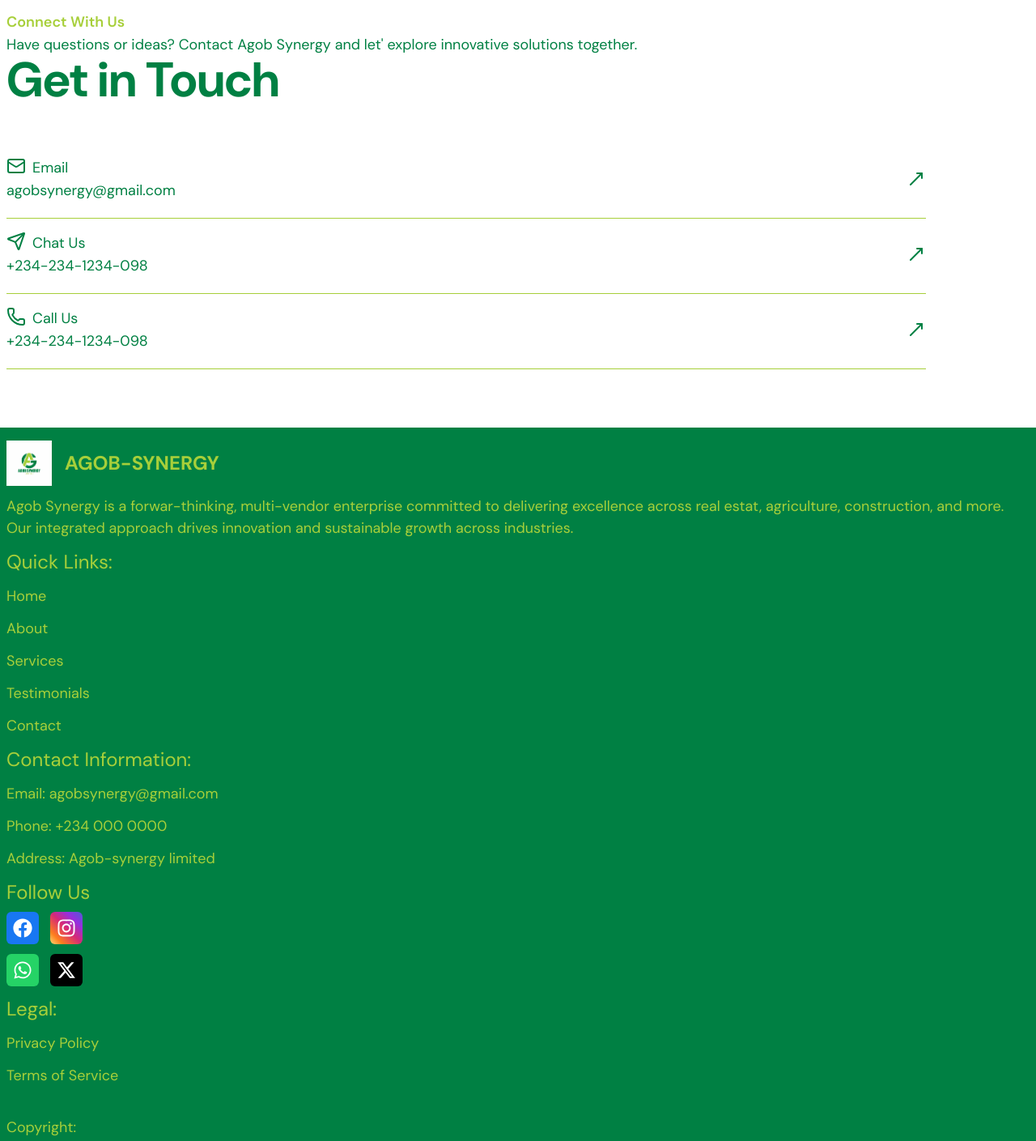
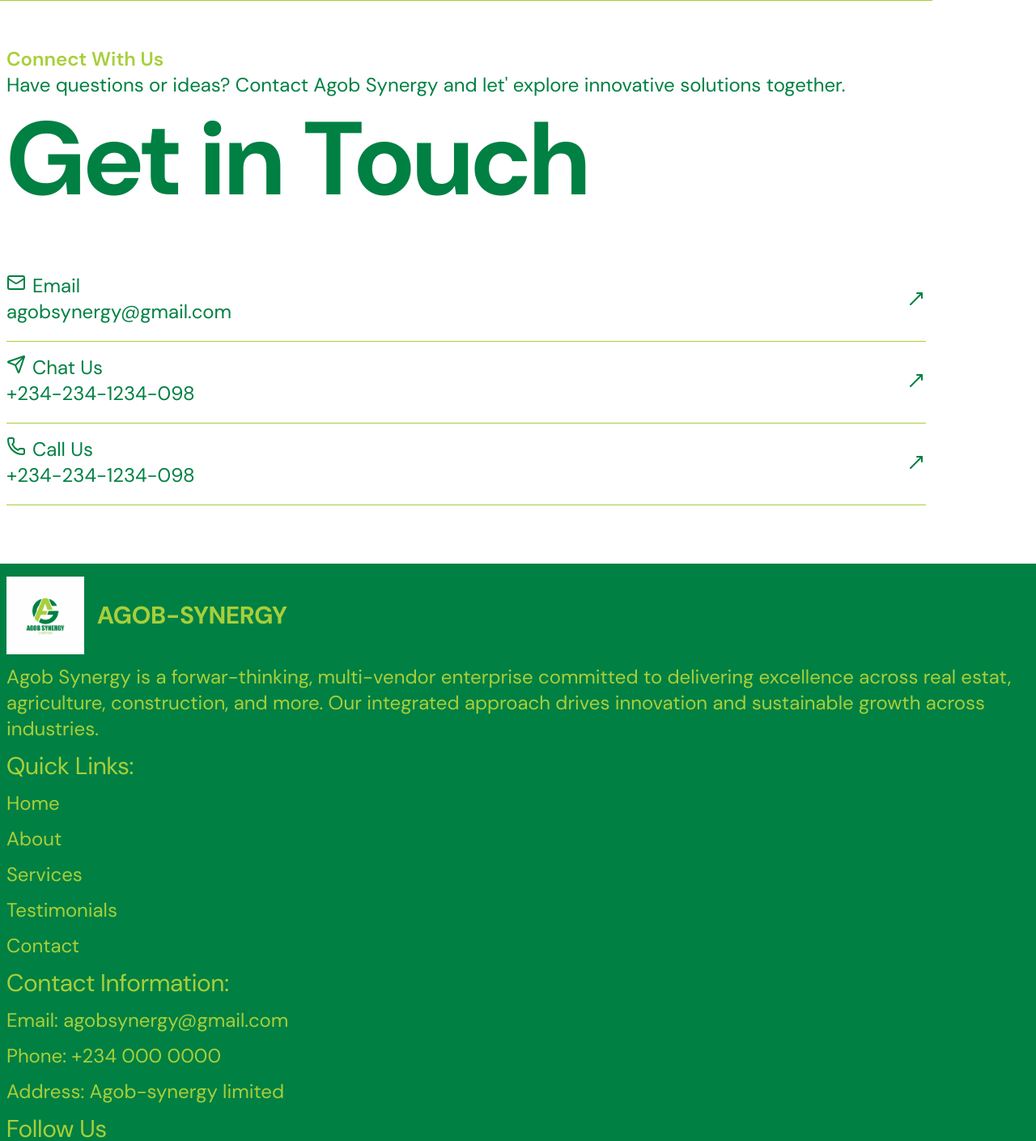
Before and after one commit to DeePinnacle/agob-synergy, a Next.js app: page /faqs in a window 1280 px wide. Shown: the part 920-2329 px from the top of the page at 81% size. Built offline with nearby package versions, Linux system fonts and the light colour scheme.

Commit message:
fixed the font size for the medium screen

```diff
--- a/app/globals.css
+++ b/app/globals.css
@@ -87,9 +87,9 @@
     background-image: linear-gradient(45deg, #FEDA74 0%, #FE7E1E 20%, #D62976 50%, #962FDF 75%, #4F5BD5 100%);
   }
   .link-style li{
-    @apply  hover:bg-dark_green hover:text-light_green transition-all duration-500 delay-200
+    @apply  hover:bg-dark_green hover:text-light_green transition-all duration-500 delay-200;
   }
   .link-style li a{
-    @apply block text-dark_green text-lg my-4 p-4 text-left hover:text-light_green
+    @apply block text-dark_green text-lg my-4 p-4 text-left hover:text-light_green md:text-2xl;
   }
 }
--- a/components/Footer.tsx
+++ b/components/Footer.tsx
@@ -13,82 +13,82 @@ const Footer = () => {
     <div className='w-full bg-dark_green px-2 py-4 flex flex-col'>
       <div className='about'>
         <div className='flex flex-row items-center gap-4'>
-          <div className='relative w-14 h-14 overflow-hidden'>
+          <div className='relative w-14 h-14 overflow-hidden md:w-24 md:h-24'>
             <Image src="/agob-logo.jpg" alt="agob-logo" fill priority objectFit="cover" objectPosition="center" />
           </div>
-          <p className='text-2xl text-light_green font-bold uppercase'>Agob-Synergy</p>
+          <p className='text-2xl text-light_green font-bold uppercase md:text-3xl'>Agob-Synergy</p>
         </div>
-        <p className='my-3 text-light_green text-lg leading-normal'>Agob Synergy is a forwar-thinking, multi-vendor enterprise committed to delivering excellence across real estat, agriculture, construction, and more. Our integrated approach drives innovation and sustainable growth across industries.</p>
+        <p className='my-3 text-light_green text-lg leading-normal md:text-2xl'>Agob Synergy is a forwar-thinking, multi-vendor enterprise committed to delivering excellence across real estat, agriculture, construction, and more. Our integrated approach drives innovation and sustainable growth across industries.</p>
       </div>
       {/* quick links */}
       <ul>
-        <li className='text-2xl text-light_green'>Quick Links:</li>
-        <li className='my-3 text-light_green text-lg'>
+        <li className='text-2xl text-light_green md:text-3xl'>Quick Links:</li>
+        <li className='my-3 text-light_green text-lg md:text-2xl'>
           <Link href="/">Home</Link>
         </li>
-        <li className='my-3 text-light_green text-lg'>
+        <li className='my-3 text-light_green text-lg md:text-2xl'>
           <Link href="/about">About</Link>
         </li>
-        <li className='my-3 text-light_green text-lg'>
+        <li className='my-3 text-light_green text-lg md:text-2xl'>
           <Link href="#">Services</Link>
         </li>
-        <li className='my-3 text-light_green text-lg'>
+        <li className='my-3 text-light_green text-lg md:text-2xl'>
           <Link href={"#"}>Testimonials</Link>
         </li>
-        <li className='my-3 text-light_green text-lg'>
+        <li className='my-3 text-light_green text-lg md:text-2xl'>
           <Link href="/contact">Contact</Link>
         </li>
       </ul>
       {/* contact info */}
       <ul>
-        <li className='text-light_green text-2xl'>Contact Information:</li>
-        <li className='text-light_green text-lg my-3'>
+        <li className='text-light_green text-2xl md:text-3xl'>Contact Information:</li>
+        <li className='text-light_green text-lg my-3 md:text-2xl'>
           <Link href={"mailto:agobsynergy@gmail.com"}>Email: agobsynergy@gmail.com</Link>
         </li>
-        <li className='text-light_green text-lg my-3'>
+        <li className='text-light_green text-lg my-3 md:text-2xl'>
           <Link href={"tel:+234 000 0000"}>Phone: +234 000 0000</Link>
         </li>
-        <li className='text-light_green text-lg my-3'>
+        <li className='text-light_green text-lg my-3 md:text-2xl'>
           <Link href={""}>Address: Agob-synergy limited</Link>
         </li>
         {/* social handles */}
-        <li className='text-2xl text-light_green mb-2'>Follow Us</li>
-        <span className='grid grid-cols-2 gap-3 items-center w-24'>
-          <li className='bg-[#1877F2] w-10 h-10 flex flex-col items-center justify-center rounded-md'>
+        <li className='text-2xl text-light_green mb-2 md:text-3xl'>Follow Us</li>
+        <span className='grid grid-cols-2 gap-3 items-center w-24 md:w-40'>
+          <li className='bg-[#1877F2] w-10 h-10 flex flex-col items-center justify-center rounded-md md:w-16 md:h-16'>
             <Link href={""}>
-              <FaFacebook className='text-white w-6 h-6' />
+              <FaFacebook className='text-white w-6 h-6 md:w-10 md:h-10' />
             </Link>
           </li>
-          <li className='ig-gradient w-10 h-10 flex flex-col items-center justify-center rounded-md'>
+          <li className='ig-gradient w-10 h-10 flex flex-col items-center justify-center rounded-md md:w-16 md:h-16'>
             <Link href={""}>
-              <FaInstagram className='text-white w-6 h-6' />
+              <FaInstagram className='text-white w-6 h-6 md:w-10 md:h-10' />
             </Link>
           </li>
-          <li className='bg-[#25D366] w-10 h-10 flex flex-col items-center justify-center rounded-md'>
+          <li className='bg-[#25D366] w-10 h-10 flex flex-col items-center justify-center rounded-md md:w-16 md:h-16'>
             <Link href={""}>
-              <FaWhatsapp className='text-white w-6 h-6' />
+              <FaWhatsapp className='text-white w-6 h-6 md:w-10 md:h-10' />
             </Link>
           </li>
-          <li className='bg-black w-10 h-10 flex flex-col items-center justify-center rounded-md'>
+          <li className='bg-black w-10 h-10 flex flex-col items-center justify-center rounded-md md:w-16 md:h-16'>
             <Link href={""}>
-              <FaXTwitter className='text-white w-6 h-6' />
+              <FaXTwitter className='text-white w-6 h-6 md:w-10 md:h-10' />
             </Link>
           </li>
         </span>
       </ul>
       {/* legal */}
       <ul className='my-3'>
-        <li className='text-2xl text-light_green'>Legal:</li>
-        <li className='my-3 text-light_green text-lg'>
+        <li className='text-2xl text-light_green md:text-3xl'>Legal:</li>
+        <li className='my-3 text-light_green text-lg md:text-2xl'>
           <Link href={"/privacy_policy"}>Privacy Policy</Link>
         </li>
-        <li className='my-3 text-light_green text-lg'>
+        <li className='my-3 text-light_green text-lg md:text-2xl'>
           <Link href={"/terms"}>Terms of Service</Link>
         </li>
       </ul>
       {/* copyright */}
-      <div className='mt-auto'>
-        <p className='my-3 text-light_green text-lg'>Copyright: <span className='flex flex-row items-center'><FaRegCopyright />2025 Agob Synergy.All rights reserved.</span></p>
+      <div className='mt-auto md:flex md:flex-row md:items-center md:gap-2'>
+        <p className='my-3 text-light_green text-lg md:flex md:flex-row md:items-center md:gap-2 md:text-2xl'>Copyright: <span className='flex flex-row items-center'><FaRegCopyright />2025 Agob Synergy.All rights reserved.</span></p>
       </div>
     </div>
   )
--- a/components/NavSheet.tsx
+++ b/components/NavSheet.tsx
@@ -14,15 +14,15 @@ const NavSheet = () => {
     return (
         <Sheet>
             <SheetTrigger>
-                <CiMenuFries className='text-3xl text-light_green font-bold cursor-pointer' />
+                <CiMenuFries className='text-3xl text-light_green font-bold cursor-pointer md:w-10 md:h-10' />
             </SheetTrigger>
             <SheetContent className='z-[1000] overflow-y-auto'>
                 <SheetHeader>
                     <SheetTitle className='flex flex-row items-center justify-between'>
-                        <div className='w-14 h-14 relative overflow-hidden'>
+                        <div className='w-14 h-14 relative overflow-hidden md:w-20 md:h-29'>
                             <Image src={"/agob-logo.jpg"} alt="agob-synergy-logo" fill priority objectFit="cover" objectPosition="center" />
                         </div>
-                        <span className='text-dark_green'>Agob-Synergy</span>
+                        <span className='text-dark_green md:text-2xl'>Agob-Synergy</span>
                     </SheetTitle>
                 </SheetHeader>
                 <NavLink />
--- a/components/Navbar.tsx
+++ b/components/Navbar.tsx
@@ -7,7 +7,7 @@ const Navbar = () => {
         <nav className='w-full sticky top-0 z-[999]'>
             <div className='w-full px-3 py-4 bg-white shadow-lg shadow-black/15 flex flex-row items-center justify-between'>
                 <Link href={"/"}>
-                    <div className='w-14 h-14 relative overflow-hidden'>
+                    <div className='w-14 h-14 relative overflow-hidden md:w-20 md:h-20'>
                         <Image src={"/agob-logo.jpg"} alt="agob-synergy-logo" fill priority objectFit="cover" objectPosition="center" />
                     </div>
                 </Link>
--- a/components/contact-us.tsx
+++ b/components/contact-us.tsx
@@ -9,17 +9,17 @@ const ContactUs = () => {
     <MaxWidthWrapper>
       <div className="w-full">
         <div className="w-full px-2 py-6">
-          <p className="text-light_green text-lg font-semibold">Connect With Us</p>
-          <p className="text-dark_green text-lg">Have questions or ideas? Contact Agob Synergy and let&apos; explore innovative solutions together.</p>
-          <p className="text-dark_green text-6xl font-bold">Get in Touch</p>
+          <p className="text-light_green text-lg font-semibold md:text-2xl">Connect With Us</p>
+          <p className="text-dark_green text-lg md:text-2xl">Have questions or ideas? Contact Agob Synergy and let&apos; explore innovative solutions together.</p>
+          <p className="text-dark_green text-6xl font-bold md:text-9xl md:my-3">Get in Touch</p>
         </div>
         <div className="px-2 py-6">
           <ul>
             <li className="my-4 pb-5 text-dark_green border-b border-solid border-light_green">
               <Link href={"mailto:agobsynergy@gmail.com"} className="flex flex-row items-center justify-between">
                 <span>
-                  <p className="flex flex-row gap-2 text-lg"><Mail /> Email</p>
-                  <p className="text-lg">agobsynergy@gmail.com</p>
+                  <p className="flex flex-row gap-2 text-lg md:text-2xl"><Mail /> Email</p>
+                  <p className="text-lg md:text-2xl">agobsynergy@gmail.com</p>
                 </span>
                 <MoveUpRight />
               </Link>
@@ -27,8 +27,8 @@ const ContactUs = () => {
             <li className="my-4 pb-5 text-dark_green border-b border-solid border-light_green">
               <Link href={"tel:+234-234-1234-098"} className="flex flex-row items-center justify-between">
                 <span>
-                  <p className="flex flex-row gap-2 text-lg"><Send /> Chat Us</p>
-                  <p className="text-lg">+234-234-1234-098</p>
+                  <p className="flex flex-row gap-2 text-lg md:text-2xl"><Send /> Chat Us</p>
+                  <p className="text-lg md:text-2xl">+234-234-1234-098</p>
                 </span>
                 <MoveUpRight />
               </Link>
@@ -36,8 +36,8 @@ const ContactUs = () => {
             <li className="my-4 pb-5 text-dark_green border-b border-solid border-light_green">
               <Link href={"tel:+234-234-1234-098"} className="flex flex-row items-center justify-between">
                 <span>
-                  <p className="flex flex-row gap-2 text-lg"><Phone /> Call Us</p>
-                  <p className="text-lg">+234-234-1234-098</p>
+                  <p className="flex flex-row gap-2 text-lg md:text-2xl"><Phone /> Call Us</p>
+                  <p className="text-lg md:text-2xl">+234-234-1234-098</p>
                 </span>
                 <MoveUpRight />
               </Link>
--- a/components/faq-template.tsx
+++ b/components/faq-template.tsx
@@ -27,14 +27,14 @@ const FAQTemplate = ({
     return (
         <div className='w-full border-b border-solid border-light_green my-3 px-2 py-6'>
             <span
-                className='flex flex-row items-center justify-between gap-6 text-lg text-dark_green font-semibold'
+                className='flex flex-row items-center justify-between gap-6 text-lg text-dark_green font-semibold md:text-2xl'
                 onClick={() => handleToggle(id)}
             >
                 <p>{question}</p>
                 {active === id ? <ArrowDown /> : <ArrowUp />} {/* Only show the correct icon */}
             </span>
-            <div className={`${active === id ? 'block' : 'hidden'} mt-4`}>
-                <p className='text-lg'>{answer}</p>
+            <div className={`${active === id ? 'block' : 'hidden'} mt-4 md:mt-6`}>
+                <p className='text-lg md:text-2xl'>{answer}</p>
             </div>
         </div>
     )
--- a/components/ui/sheet.tsx
+++ b/components/ui/sheet.tsx
@@ -65,7 +65,7 @@ const SheetContent = React.forwardRef<
       {...props}
     >
       <SheetPrimitive.Close className="absolute outline-none right-4 top-4 rounded-sm opacity-70 ring-offset-background transition-opacity hover:opacity-100 hover:outline-none focus:outline-none focus:ring-2 focus:ring-ring focus:ring-offset-2 disabled:pointer-events-none data-[state=open]:bg-secondary">
-        <X className="w-10 text-light_green mb-10 outline-none" />
+        <X className="w-10 text-light_green mb-10 outline-none md:w-24" />
         <span className="sr-only">Close</span>
       </SheetPrimitive.Close>
       {children}
```
Also changed, not shown: app/page.tsx (+30 -44 lines), components/About.tsx (+8 -8 lines), components/FAQSection.tsx (added, +26 -0 lines), components/Testimonies.tsx (+7 -7 lines).
